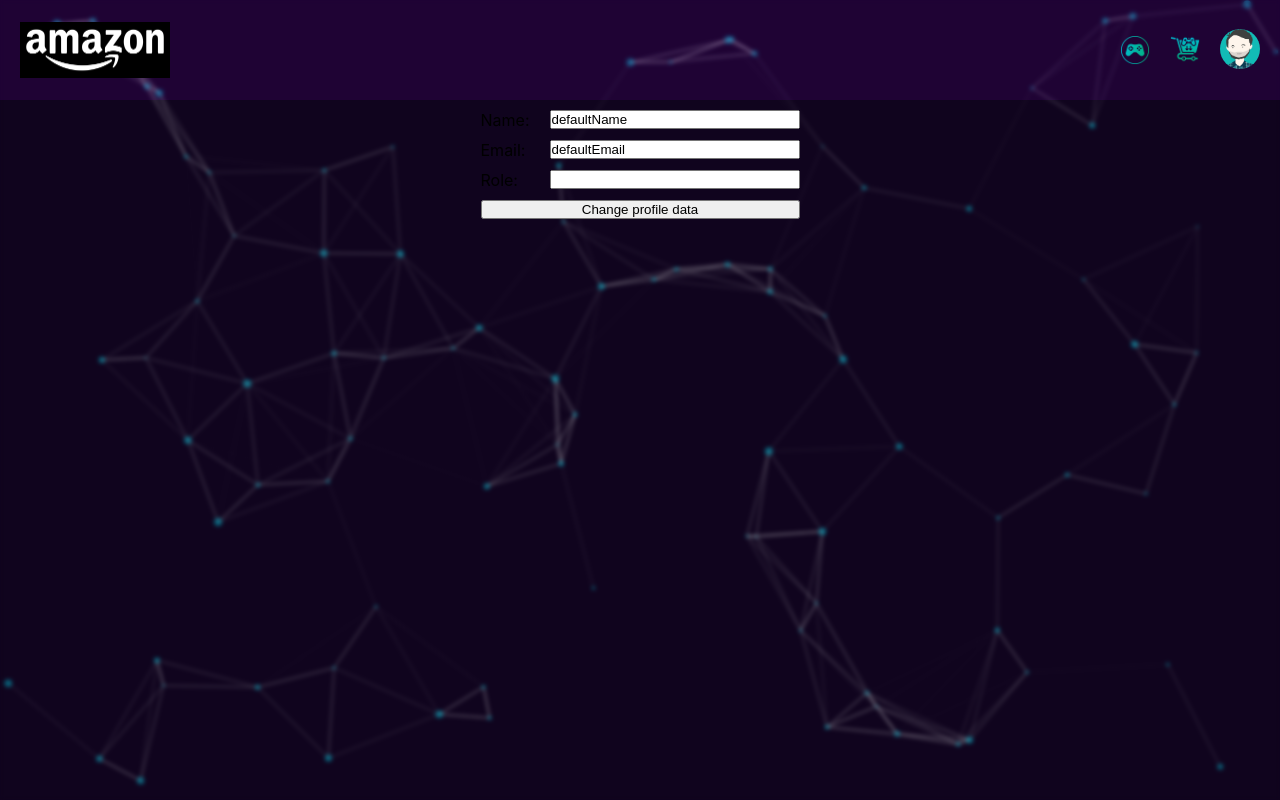
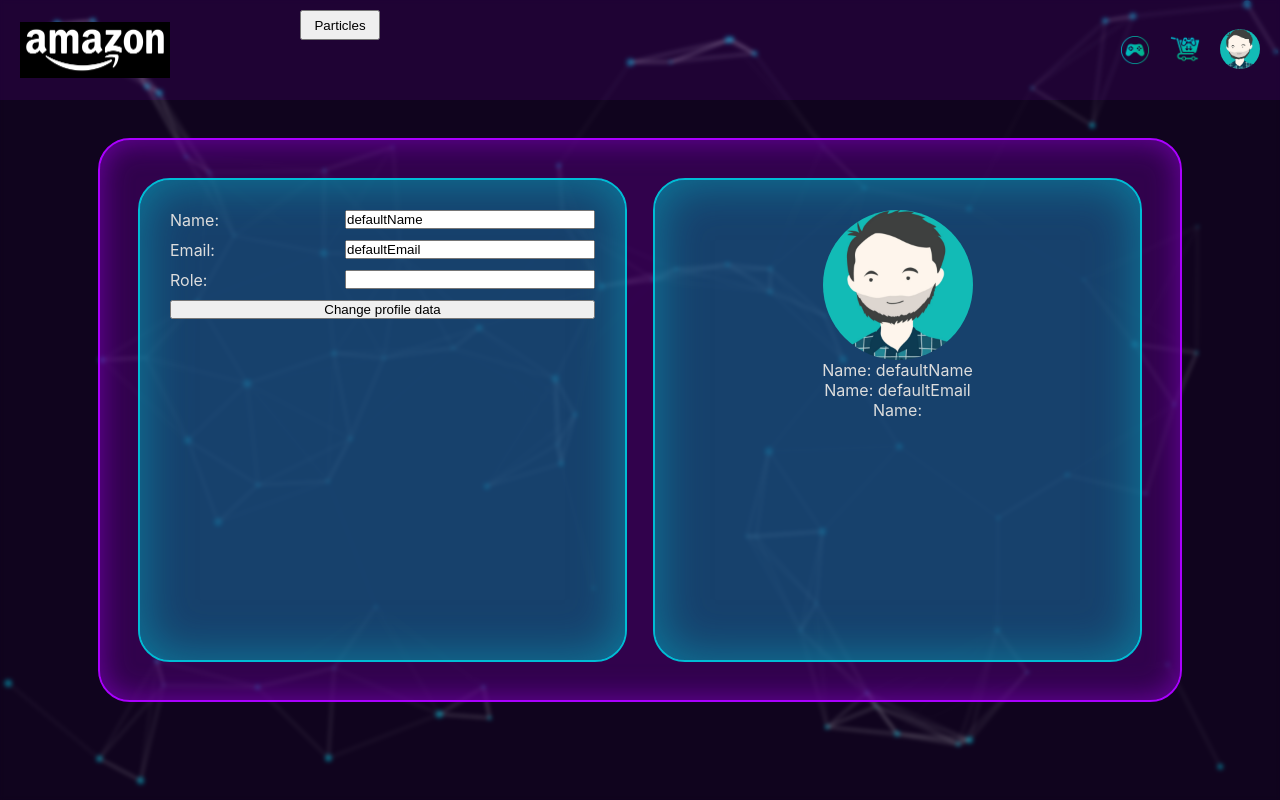
Before and after one commit to Rayn1998/ecommersFront, a React (Create React App) app: page /profile in a window 1280 px wide. Built offline with nearby package versions, Linux system fonts and the light colour scheme; no server answers; sample sign-in values are in the browser's storage.

Commit message:
добавил кнопку, отключающую партиклы

```diff
--- a/src/components/App/App.jsx
+++ b/src/components/App/App.jsx
@@ -7,7 +7,7 @@ import Particles from 'react-tsparticles';
 import { loadFull } from 'tsparticles';
 //////////////////////////
 
-import { useEffect } from 'react';
+import { useEffect, useState } from 'react';
 import { api } from '../../utils/Api';
 import { useDispatch } from 'react-redux';
 import { setGoods } from '../../redux/slices/goodsSlice';
@@ -25,6 +25,9 @@ import Payment from '../Payment/Payment';
 import GoodPage from '../GooPage/GoodPage';
 
 const App = () => {
+
+	const [onParticles, setOnParticles] = useState(true);
+
 	const dispatch = useDispatch();
 	const navigate = useNavigate();
 
@@ -60,6 +63,10 @@ const App = () => {
 	}, [localStorage.getItem('token')]);
 
 	// PARTICLES ///////////////////////////
+	const handleParticles = useCallback(() => {
+		setOnParticles(!onParticles);
+	}, [onParticles]);
+
 	const particlesInit = useCallback(async (engine) => {
 		await loadFull(engine);
 	}, []);
@@ -70,7 +77,17 @@ const App = () => {
 
 	return (
 		<>
-			<div className='app'>
+			<div
+				className='app'
+				style={{
+					backgroundColor: !onParticles && '#10041e'
+				}}
+				>
+				<button
+					className='particles-switcher'
+					type='button'
+					onClick={handleParticles}
+				>Particles</button>
 				<Routes>
 					<Route exact path='/' element={<Main />} />
 					<Route path='/sign-up' element={<SignUp />} />
@@ -82,12 +99,12 @@ const App = () => {
 					<Route path='/item/:id' element={<GoodPage />} />
 				</Routes>
 			</div>
-			<Particles
+			{onParticles && <Particles
 				id='particles'
 				init={particlesInit}
 				loaded={particlesLoaded}
 				options={particlesConfig}
-			/>
+			/>}
 		</>
 	);
 };
--- a/src/components/App/App.scss
+++ b/src/components/App/App.scss
@@ -22,26 +22,13 @@
   backdrop-filter: blur(2px);
   // overflow: hidden;
 
-  // i {
-  //   position: absolute;
-  //   top: 0;
-  //   left: 0;
-  //   height: 20rem;
-  //   background: linear-gradient(transparent, green);
-  //   border-bottom-left-radius: 1rem;
-  //   border-bottom-right-radius: 1rem;
-  //   animation: flying 5s linear infinite;
-  //   opacity: 0.15;
+  .particles-switcher {
+    position: fixed;
+    top: 1rem;
+    left: 30rem;
+    width: 8rem;
+    height: 3rem;
+    z-index: 3;
+  }
 
-
-  //   &:nth-child(3n + 1) {
-  //     background: linear-gradient(transparent, purple);
-  //   }
-  //   &:nth-child(3n + 2) {
-  //     background: linear-gradient(transparent, yellow);
-  //   }
-  //   &:nth-child(3n + 3) {
-  //     background: linear-gradient(transparent, violet);
-  //   }
-  // }
 }
--- a/src/components/Header/components/Input/Input.scss
+++ b/src/components/Header/components/Input/Input.scss
@@ -5,6 +5,7 @@
 	min-height: 3rem;
 	font-size: 2rem;
 	width: 50%;
+  justify-content: center;
 
 	@media screen and (max-width: 640px) {
 		display: none;
--- a/src/components/Profile/Profile.jsx
+++ b/src/components/Profile/Profile.jsx
@@ -6,6 +6,8 @@ import { useForm } from 'react-hook-form';
 import { api } from '../../utils/Api';
 import Layout from '../Layout/Layout';
 import { emailCheck } from '../../utils/regExpressions';
+
+import profileAvatar from '../../assets/images/profile_imagejpg.jpg';
 
 const Profile = () => {
 	const user = useSelector((state) => state.user.data);
@@ -24,15 +26,16 @@ const Profile = () => {
 	});
 
 	const onSubmit = useCallback((data) => {
-		api.updateUser(data, user._id)
-			.then(res => dispatch(setUser(res.data)))
-			.catch(err => console.log(err));
+		api
+			.updateUser(data, user._id)
+			.then((res) => dispatch(setUser(res.data)))
+			.catch((err) => console.log(err));
 	}, []);
 
 	return (
-		<>
-			<Layout />
-			<div className='profile-area'>
+		<Layout>
+			<section className='profile-area'>
+				<div className='profile'>
 					<form onSubmit={handleSubmit(onSubmit)}>
 						<div className='field-wrapper'>
 							<p>Name:</p>
@@ -79,10 +82,27 @@ const Profile = () => {
 								<p>{errors.role?.message}</p>
 							</div>
 						</div>
-					<input className='form__submit-btn' type='submit' value='Change profile data' />
+						<input
+							className='form__submit-btn'
+							type='submit'
+							value='Change profile data'
+						/>
 					</form>
+					<div className='profile__info-block'>
+						<div className='profile__info-img-wrapper'>
+							<img
+								className='profile__info-img'
+								alt = 'Profile image'
+								src = {profileAvatar}
+							/>
 						</div>
-		</>
+						<p className='profile__info-name'>Name: {user.name}</p>
+						<p className='profile__info-email'>Name: {user.email}</p>
+						<p className='profile__info-role'>Name: {user.role}</p>
+					</div>
+				</div>
+			</section>
+		</Layout>
 	);
 };
 
--- a/src/components/Profile/Profile.scss
+++ b/src/components/Profile/Profile.scss
@@ -1,22 +1,43 @@
 @use '../../scss/variables' as *;
 
+@mixin container {
+	background-color: $marine;
+	padding: 3rem;
+	border-radius: 3rem;
+	outline: 0.2rem solid $cyan;
+	box-shadow: inset 0 0 5rem $cyan-half-opaque;
+}
+
 .profile-area {
-	margin: 1rem auto 0;
-	min-width: 5rem;
-	min-height: 5rem;
+	box-sizing: border-box;
+	margin: 4rem 10rem;
+	padding: 4rem;
+	height: 70vh;
 	color: $white;
 	font-size: 1.6rem;
 	display: flex;
-	flex-direction: column;
 	align-items: center;
+	justify-content: center;
 	color: #000;
-	background-size: contain;
-	border-radius: 50%;
+	background-color: $purple-half-opaque;
+	outline: 0.2rem solid $violet;
+	box-shadow: inset 0 0 3rem $purple-light;
+	border-radius: 3rem;
+
+	.profile {
+		display: flex;
+		justify-content: space-between;
+		gap: 3rem;
+		width: 100%;
+		height: 100%;
+		color: $grey;
 
 		form {
+			@include container;
 			display: flex;
 			flex-direction: column;
 			gap: 1rem;
+			width: 50%;
 		}
 
 		.field-wrapper {
@@ -38,4 +59,47 @@
 				}
 			}
 		}
+
+		.profile__info-block {
+			@include container;
+			width: 50%;
+			height: 100%;
+			display: flex;
+			flex-direction: column;
+			align-items: center;
+
+			.profile__info-img-wrapper {
+				width: 15rem;
+				height: 15rem;
+				position: relative;
+				overflow: hidden;
+				border-radius: 50%;
+				cursor: pointer;
+
+				&::before {
+					content: 'Change avatar';
+					text-align: center;
+					font-size: 1.4rem;
+					color: $grey;
+					width: 100%;
+					height: 100%;
+					position: absolute;
+					bottom: 0;
+					left: 0;
+					background-color: $purple-half-opaque;
+					transform: translateY(100%);
+					transition: all 0.3s ease-in-out;
 				}
+
+				&:hover::before {
+					transform: translateY(80%);
+				}
+
+				.profile__info-img {
+					width: 100%;
+					height: 100%;
+				}
+			}
+		}
+	}
+}
```
Lines whose indentation alone changed are shown as unchanged.
